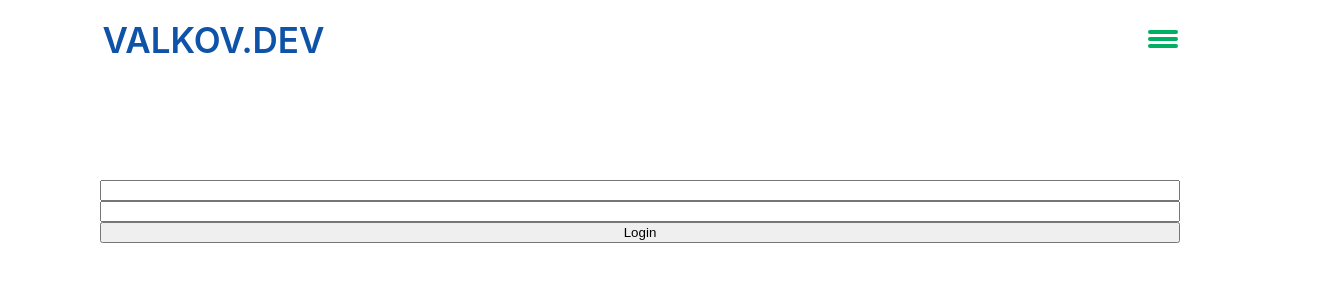
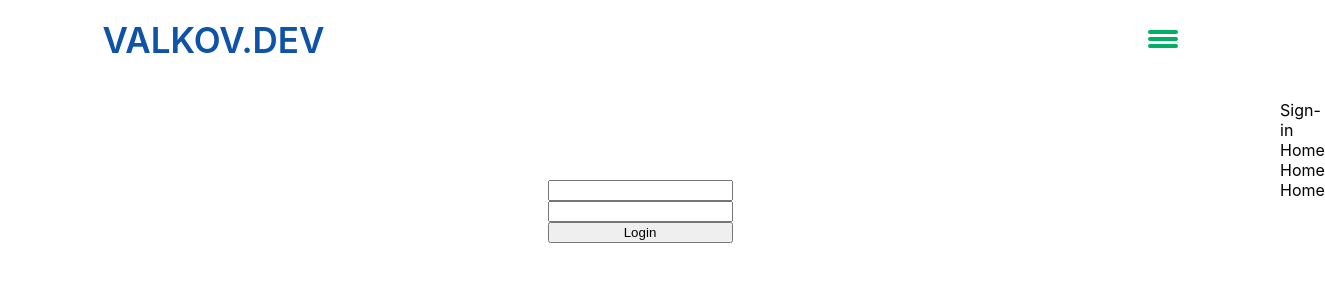
Before and after one commit to valkovfs/front, a Next.js app: page /login in a window 1280 px wide. Shown: the top 300 px of the page, 1325 px wide, since content can reach past the window. Built offline with nearby package versions, Linux system fonts and the light colour scheme.

Commit message:
spinner added

```diff
--- /dev/null
+++ b/components/Loader.js
@@ -0,0 +1,16 @@
+
+import Loader from 'react-loader-spinner'
+
+export default function CustomLoader() {
+    return (
+        <div className="loader">
+            <Loader
+                type="TailSpin"
+                color="#00BFFF"
+                height={60}
+                width={60}
+                timeout={3000} //3 secs
+            />
+        </div>
+    )
+}
--- a/components/menu/Menu.js
+++ b/components/menu/Menu.js
@@ -1,11 +1,17 @@
 import {useSelector, useDispatch} from "react-redux";
+import Link from 'next/link'
+import openMenu from "../../redux/actionCreators/menuActionCreator";
 
 export default function Menu() {
 
     const menuState = useSelector(state => state.menuReducer)
+    const changeMenuState = useDispatch()
     return (
         <div className={menuState ? "menu_open" : "menu_close"}>
-
+            <div hidden={!menuState} className="menu_item" onClick={() => changeMenuState(openMenu(false))}> <Link href='/login'> Sign-in </Link></div>
+            <div hidden={!menuState} className="menu_item"> Home </div>
+            <div hidden={!menuState} className="menu_item"> Home </div>
+            <div hidden={!menuState} className="menu_item"> Home </div>
         </div>
     )
 }
--- a/pages/login.js
+++ b/pages/login.js
@@ -1,30 +1,43 @@
-import {useState,useEffect} from 'react'
+import {useState, useEffect} from 'react'
 import Head from 'next/head'
 import Router from 'next/router'
 import Header from "../components/header/Header";
 import styles from '../styles/Home.module.css'
 import axios from 'axios'
-import { useSelector, useDispatch} from "react-redux";
+import {useSelector, useDispatch} from "react-redux";
 import jwtSave from "../redux/actionCreators/jwtActionCreator";
+import Loader from 'react-loader-spinner';
+import Main from "../components/main/Main";
+import Menu from "../components/menu/Menu";
+import CustomLoader from "../components/Loader";
 
 export default function Login() {
-    const [email, setEmail] = useState('')
-    const [password, setPassword] = useState('')
-    const [jwtToken, setJwtToken] = useState('')
-    const setJwt = useDispatch()
+    const [isLoading, setIsLoading] = useState(false);
+    const [email, setEmail] = useState('');
+    const [password, setPassword] = useState('');
+    const [jwtToken, setJwtToken] = useState('');
+    const setJwt = useDispatch();
 
     useEffect(() => {
         if (jwtToken !== '') {
             Router.push('/admin')
         }
-    },[jwtToken])
+    }, [jwtToken])
 
-    const checkLogin =  () => {
+
+    useEffect(() => {
+        const timer = setTimeout(() => {
+            setIsLoading(true)
+        }, 500);
+        return () => clearTimeout(timer);
+    });
+
+    const checkLogin = () => {
         axios.post('http://localhost:5000/auth/sign_in', {
             "email": email,
             "password": password
         }).then(async (data) => {
-            if(data && data.data.token)
+            if (data && data.data.token)
                 console.log(data)
             await setJwt(jwtSave(data.data.token))
             await setJwtToken(data.data.token)
@@ -37,14 +50,18 @@ export default function Login() {
         <div>
             <Head>
                 <title>Kids-it - Программирование для детей</title>
-                <meta name="viewport" content="initial-scale=1.0, width=device-width" />
+                <meta name="viewport" content="initial-scale=1.0, width=device-width"/>
             </Head>
-            <Header
-                request={true}
+            <>
+                {isLoading
+                    ? <div><Header
+                        request={false}
                         signout={true}
-                signin={true}
-                home={false}
+                        signin={false}
+                        home={true}
                     />
+
+                        <div className="container">
                             <div className="request">
 
                                 <input type="text" value={email} onChange={(e) => setEmail(e.target.value)}/>
@@ -52,7 +69,13 @@ export default function Login() {
                                 <button onClick={checkLogin}> Login</button>
 
                             </div>
-
+                            <Menu/>
+                        </div>
+                    </div>
+                    :
+                    <CustomLoader />
+                }
+            </>
         </div>
     )
 }
--- a/styles/burger.scss
+++ b/styles/burger.scss
@@ -6,7 +6,7 @@
   cursor: pointer;
   z-index: 3;
   padding-top: -5px;
-  position: fixed;
+  position: absolute;
   margin-left: 2vw;
   right: 8vw;
 }
--- a/styles/globals.css
+++ b/styles/globals.css
@@ -4,6 +4,12 @@ body {
   margin: 0;
   font-family: -apple-system, BlinkMacSystemFont, Segoe UI, Roboto, Oxygen,
     Ubuntu, Cantarell, Fira Sans, Droid Sans, Helvetica Neue, Girloy, sans-serif;
+
+  overflow-x: hidden;
+}
+
+.wrapper {
+  overflow-x: hidden;
 }
 
 a {
--- a/styles/menu.scss
+++ b/styles/menu.scss
@@ -2,6 +2,7 @@
   z-index: 2;
   position: absolute;
   transition: 0.6s ease-in;
+  padding-top: 100px;
   top: 0;
   right: 0;
   width: 0;
@@ -9,9 +10,10 @@
   background-color: #eaeaea;
 }
 .menu_open {
-  transition: 0.6s ease-out;
+  transition: width 0.6s ease-out;
   z-index: 2;
   position: absolute;
+  padding-top: 100px;
   top: 0;
   right: 0;
   width: 12vw;
@@ -20,3 +22,8 @@
   -webkit-box-shadow: 0px 0px 25px -1px rgba(0,0,0,0.57);
   box-shadow: 0px 0px 25px -1px rgba(0,0,0,0.57);
 }
+
+.menu_item {
+  display: flex;
+  align-items: center;
+}
```
Also changed, not shown: pages/index.js (+4 -12 lines). Lines whose indentation alone changed are shown as unchanged.
